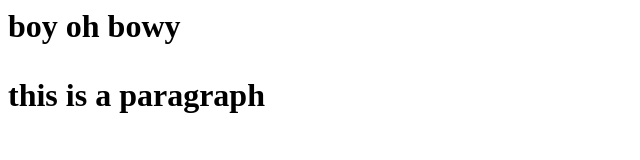
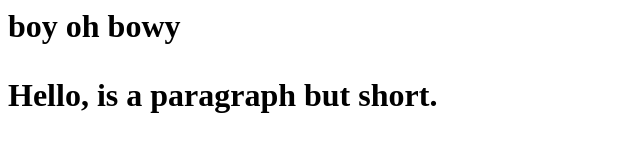
Before and after one commit to OceanNegi/maiden, a plain HTML site: page index.html in a window 1280 px wide. Shown: the whole page, without its empty margins (0-640 px from the left). Drawn offline with Linux system fonts and the light colour scheme.

Commit message:
some changes

```diff
--- a/index.html
+++ b/index.html
@@ -1,5 +1,5 @@
 <html>
 <title>bruh</title>
 <h1>boy oh bowy<h1>
-<p>this is a paragraph</p>
+<p>Hello, is a paragraph but short.</p>
 </html>
```
